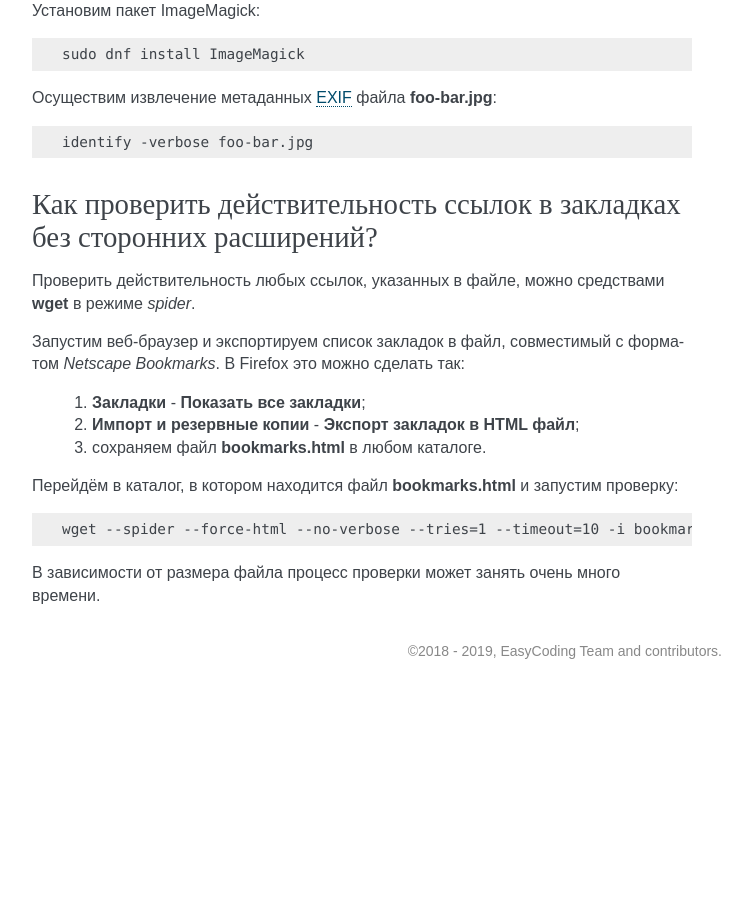
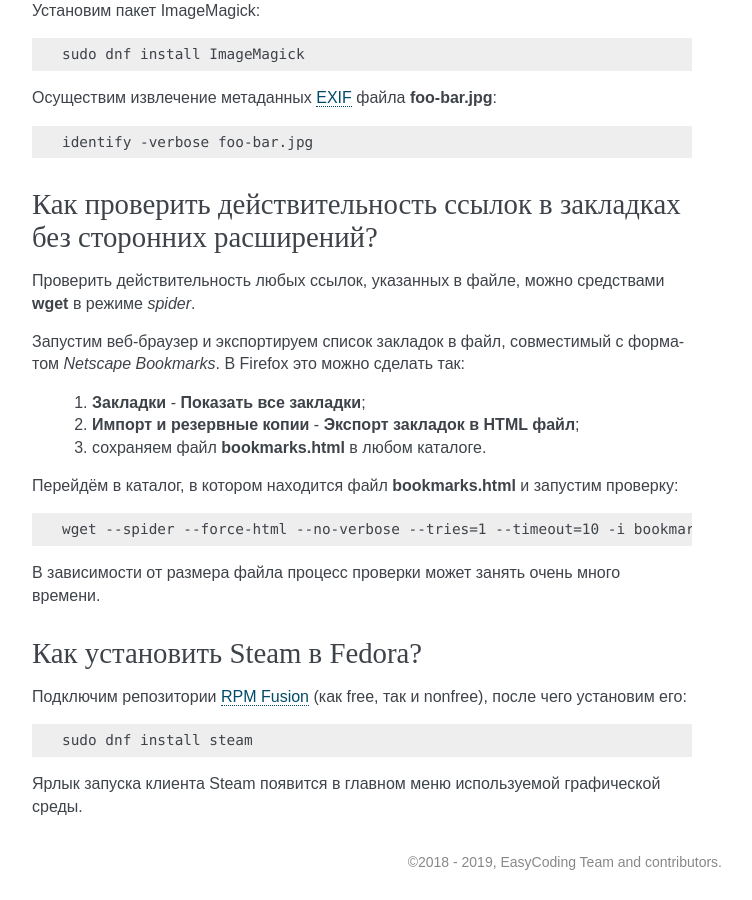
Before and after one commit to RussianFedora/FAQ, a Sphinx documentation site: the page built from source/using-applications.rst, in a window 1280 px wide and 900 px high, scrolled down 8962 px. Shown: the whole window, without its empty margins (388-1140 px from the left). Built offline with Sphinx 7.4.7, drawn with Linux system fonts in a browser that asks for light colours; before the commit the page ends 9651 px from its top, so only the background shows below that; some of the changed text lies outside the part shown.

Commit message:
Moved Steam question to using-applications from package-manager.

```diff
--- a/source/using-applications.rst
+++ b/source/using-applications.rst
@@ -503,3 +503,17 @@ Zip-архивы, созданные штатными средствами ОС
     wget --spider --force-html --no-verbose --tries=1 --timeout=10 -i bookmarks.html
 
 В зависимости от размера файла процесс проверки может занять очень много времени.
+
+.. index:: steam, gaming
+.. _steam:
+
+Как установить Steam в Fedora?
+=================================
+
+Подключим репозитории :ref:`RPM Fusion <rpmfusion>` (как free, так и nonfree), после чего установим его:
+
+.. code-block:: text
+
+    sudo dnf install steam
+
+Ярлык запуска клиента Steam появится в главном меню используемой графической среды.
```
Also changed, not shown: source/package-manager.rst (+0 -14 lines).
